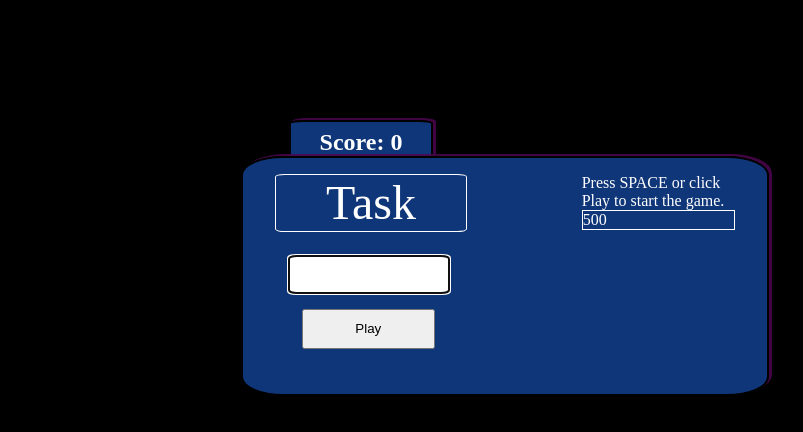
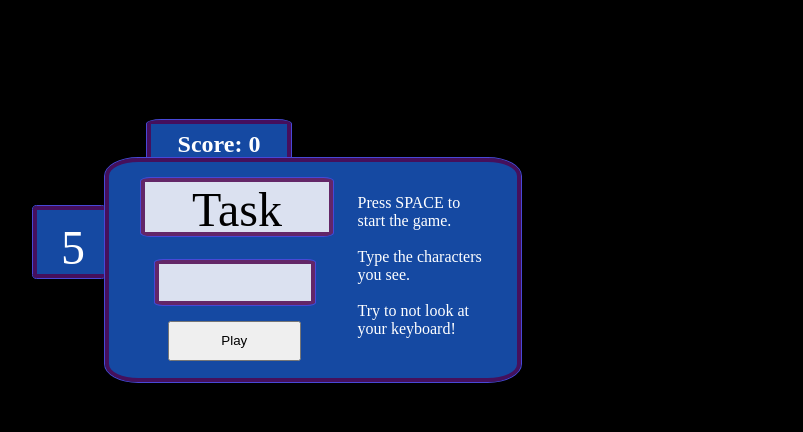
Before and after one commit to weskeiser/Typing-Game, a React (Create React App) app: page / in a window 1280 px wide. Shown: the top 432 px of the page, without its empty margins (47-850 px from the left). Built offline with nearby package versions, Linux system fonts and the light colour scheme.

Commit message:
progress backup

```diff
--- a/src/App.tsx
+++ b/src/App.tsx
@@ -12,6 +12,7 @@ import StatusMessage from './modules/StatusMessage/StatusMessage';
 import handleKeyPress from './functions/handleKeyPress';
 
 import characterDatabase from './database/characterDatabase';
+import WPM from './modules/WordsPerMinute.tsx/WordsPerMinute';
 
 function App() {
   // States
@@ -20,7 +21,7 @@ function App() {
   const [textInputValue, setTextInputValue] = useState('');
   const [textInputInactive, setTextInputInactive] = useState(true);
   const [taskLength, setTaskLength] = useState(4);
-  const [taskTimer, setTaskTimer] = useState(500);
+  const [taskTimer, setTaskTimer] = useState(5);
   const [timeRemaining, setTimeRemaining] = useState(taskTimer);
   const [intervalId, setIntervalId] = useState(0);
   const [gameStatus, setGameStatus] = useState('');
@@ -57,10 +58,18 @@ function App() {
       onKeyDown={(e) => handleKeyPress(e, startButtonRef)}
       onClick={() => focusInput}
     >
+      <div className="game__upper-modules">
         <ProgressDisplay progress={progress} />
-      <div className="game__container">
-        <section className="game--left">
-          {/* <h1 className="game__title">Typing Game</h1> */}
+        <WPM
+          taskTimer={taskTimer}
+          progress={progress}
+          gameStatus={gameStatus}
+        />
+      </div>
+      <div className="game__horizontal-modules">
+        <Countdown timeRemaining={timeRemaining} />
+        <div className="game__main">
+          <section className="game__main--left">
             <TaskDisplay currentTask={displayText} />
             <TextInput
               textInputValue={textInputValue}
@@ -89,10 +98,14 @@ function App() {
               gameStatus={gameStatus}
             />
           </section>
-        <section className="game--right">
-          <StatusMessage gameStatus={gameStatus} progress={progress} />
-          <Countdown timeRemaining={timeRemaining} />
+          <section className="game__main--right">
+            <StatusMessage
+              gameStatus={gameStatus}
+              progress={progress}
+              taskTimer={taskTimer}
+            />
           </section>
+        </div>
       </div>
     </div>
   );
--- a/src/modules/Countdown/Countdown.tsx
+++ b/src/modules/Countdown/Countdown.tsx
@@ -1,7 +1,19 @@
 // Timer logic found in StartButton component.
 
 const Countdown = ({ timeRemaining }) => {
-  return <div className="game__countdown">{timeRemaining.toFixed()}</div>;
+  const timeRemainingInt = timeRemaining.toFixed();
+
+  return (
+    <div
+      className={
+        timeRemainingInt > 9
+          ? 'game__countdown'
+          : 'game__countdown game__countdown--singledigit'
+      }
+    >
+      {timeRemainingInt}
+    </div>
+  );
 };
 
 export default Countdown;
--- a/src/modules/ProgressDisplay/ProgressDisplay.tsx
+++ b/src/modules/ProgressDisplay/ProgressDisplay.tsx
@@ -1,7 +1,9 @@
 const ProgressDisplay = ({ progress }) => {
   return (
     <>
-      <h2 className="game__progress-display">Score: {progress}</h2>
+      <h2 className="game__upper-modules__progress-display">
+        Score: {progress}
+      </h2>
     </>
   );
 };
--- a/src/modules/StartButton/StartButton.tsx
+++ b/src/modules/StartButton/StartButton.tsx
@@ -24,7 +24,7 @@ let StartButton = (
 ) => {
   useEffect(() => {
     // End of game
-    if (intervalId && !timeRemaining) {
+    if (intervalId && timeRemaining < 0.01) {
       clearInterval(intervalId);
       setIntervalId(0);
       setTextInputInactive(true);
@@ -36,7 +36,7 @@ let StartButton = (
 
   const handleClick = () => {
     // - Play and pause game.
-    if (timeRemaining >= 1 && timeRemaining < taskTimer) {
+    if (timeRemaining >= 0.02 && timeRemaining < taskTimer) {
       // -- Pause
       if (intervalId) {
         clearInterval(intervalId);
@@ -54,7 +54,7 @@ let StartButton = (
     }
 
     if (
-      (!intervalId && timeRemaining === 0) ||
+      (!intervalId && timeRemaining <= 0.1) ||
       (!intervalId && timeRemaining === taskTimer)
     ) {
       // - Set initial task.
--- a/src/modules/StatusMessage/StatusMessage.tsx
+++ b/src/modules/StatusMessage/StatusMessage.tsx
@@ -1,23 +1,29 @@
 const StatusMessage = ({ gameStatus, progress }) => {
   const statusHandler = () => {
+    const howToStart = <p>Press SPACE to start the game.</p>;
+
     const instructions = (
       <>
-        <p>Press SPACE or click Play to start the game.</p>
+        {howToStart}
+        <br />
+        <p>Type the characters you see.</p>
+        <br />
+        <p>Try to not look at your keyboard!</p>
       </>
     );
 
     const resultMessage = (
       <>
-        {instructions}
+        {howToStart}
+        <br />
         <p>Congratulations! You scored {progress}!</p>
-        <p>Characters per minute: {progress * 4}</p>
       </>
     );
 
     return gameStatus === 'Over' ? resultMessage : instructions;
   };
 
-  return <div>{statusHandler()}</div>;
+  return <div className="game__status-message">{statusHandler()}</div>;
 };
 
 export default StatusMessage;
--- /dev/null
+++ b/src/modules/WordsPerMinute.tsx/WordsPerMinute.tsx
@@ -0,0 +1,16 @@
+const WPM = ({ taskTimer, progress, gameStatus }) => {
+  const moduleVisible =
+    gameStatus == 'Over'
+      ? 'game__upper-modules__wpm game__upper-modules__wpm--visible'
+      : 'game__upper-modules__wpm';
+  return (
+    <div className={moduleVisible}>
+      <div className="game__upper-modules__wpm__int">
+        {(progress / taskTimer) * 60}
+      </div>
+      <h2>WPM</h2>
+    </div>
+  );
+};
+
+export default WPM;
--- a/src/modules/taskDisplay/taskDisplay.tsx
+++ b/src/modules/taskDisplay/taskDisplay.tsx
@@ -1,5 +1,5 @@
 const TaskDisplay = ({ currentTask }) => {
-  return <p className="game__task-display">{currentTask}</p>;
+  return <p className="game__main__task-display">{currentTask}</p>;
 };
 
 export default TaskDisplay;
--- a/src/styles/App.css
+++ b/src/styles/App.css
@@ -10,49 +10,102 @@ html {
 }
 
 .game {
-  margin-left: 18em;
+  margin-left: 5em;
   color: #ffff;
 }
 
-.game__progress-display {
-  border: 2px solid black;
-  -webkit-box-shadow: 3px -2px rgba(78, 6, 81, 0.851);
-          box-shadow: 3px -2px rgba(78, 6, 81, 0.851);
+.game__countdown {
+  font-size: 3em;
+  background-color: #1549a2;
+  border: 4px solid rgba(78, 6, 81, 0.851);
+  border-right: 0;
+  border-radius: 5%;
+  outline: 1px solid #4848d7;
+  width: 1.5em;
+  height: 1.5em;
+  margin-top: 1em;
+  padding-left: 0.25em;
+  padding-top: 0.2em;
+}
+
+.game__countdown--singledigit {
+  padding-left: 0.5em;
+}
+
+.game__upper-modules {
+  display: -webkit-box;
+  display: -ms-flexbox;
+  display: flex;
+}
+
+.game__upper-modules > * {
+  border: 4px solid rgba(78, 6, 81, 0.851);
+  outline: 1px solid #4848d7;
   border-bottom: none;
-  margin-top: 5em;
-  margin-left: 2em;
-  padding-top: 0.3em;
-  width: 6em;
-  background-color: rgba(21, 73, 162, 0.74);
+  background-color: #1549a2;
   border-radius: 10% 10% 0 0;
   text-align: center;
 }
 
-.game__container {
-  border: 2px solid black;
-  -webkit-box-shadow: 3px -2px rgba(78, 6, 81, 0.851);
-          box-shadow: 3px -2px rgba(78, 6, 81, 0.851);
+.game__upper-modules__progress-display {
+  margin-top: 5em;
+  margin-left: 4.75em;
+  padding-top: 0.3em;
+  width: 6em;
+}
+
+.game__upper-modules__wpm {
+  position: fixed;
+  margin-top: 10em;
+  margin-left: 22.75em;
+  width: 5em;
+  -webkit-transition: margin-top 0.5s;
+  transition: margin-top 0.5s;
+  z-index: -1;
+}
+
+.game__upper-modules__wpm--visible {
+  margin-top: 4.3em;
+}
+
+.game__upper-modules__wpm__int {
+  font-size: 3em;
+}
+
+.game__horizontal-modules {
+  display: -webkit-box;
+  display: -ms-flexbox;
+  display: flex;
+}
+
+.game__main {
+  border: 4px solid rgba(78, 6, 81, 0.851);
+  outline: 1px solid #4848d7;
+  border: 4px solid rgba(78, 6, 81, 0.851);
   display: -ms-grid;
   display: grid;
-  -ms-grid-columns: 2fr 1fr;
-      grid-template-columns: 2fr 1fr;
-  background-color: rgba(21, 73, 162, 0.74);
+  -ms-grid-columns: 1.7fr 1fr;
+      grid-template-columns: 1.7fr 1fr;
+  background-color: #1549a2;
   border-radius: 8%;
-  width: 33em;
-  height: 15em;
+  width: 26em;
+  height: 14em;
   padding: 1em 2em;
 }
 
-.game--left > * {
+.game__main--left > * {
   margin-bottom: 0.5em;
 }
 
-.game__title {
-  width: 100%;
+.game__main--right {
+  margin-top: 1em;
 }
 
-.game__task-display {
-  border: 1px solid white;
+.game__main__task-display {
+  border: 4px solid rgba(78, 6, 81, 0.851);
+  outline: 1px solid #4848d7;
+  color: #000;
+  background-color: #dbe1f0;
   border-radius: 5%;
   height: 1.2em;
   width: 4em;
@@ -62,9 +115,11 @@ html {
 
 .game__input {
   font-size: 2em;
+  background-color: #dbe1f0;
+  border: 4px solid rgba(78, 6, 81, 0.851);
+  outline: 1px solid #4848d7;
   width: 5em;
   border-radius: 5%;
-  border: none;
   padding-left: 0.1em;
   text-align: center;
   margin-left: 0.45em;
@@ -76,8 +131,4 @@ html {
   height: 3em;
   margin-left: 2em;
 }
-
-.game__countdown {
-  border: 1px solid white;
-}
 /*# sourceMappingURL=App.css.map */
--- a/src/styles/App.scss
+++ b/src/styles/App.scss
@@ -4,66 +4,125 @@
   box-sizing: border-box;
 }
 
-// $game-background: hsla(222, 81%, 29%, 0.74);
-$game-background: hsla(218, 77%, 36%, 0.74);
-$game-border: 2px solid black;
+$game-background: hsla(218, 77%, 36%, 1);
+$game-border: 4px solid hsla(298, 86%, 17%, 0.851);
+$game-outline: 1px solid rgb(72, 72, 215);
+
+$countdown-width: 1.5em;
+$countdown-height: 1.5em;
+$countdown-padding-left: 0.25em;
+
+$display-background: rgb(219, 225, 240);
 
 html {
   background-color: #000;
 }
 
 .game {
-  margin-left: 18em;
+  margin-left: 5em;
   color: #ffff;
 
-  &__progress-display {
+  // Components outside box
+  &__countdown {
+    font-size: 3em;
+    background-color: $game-background;
     border: $game-border;
-    box-shadow: 3px -2px hsla(298, 86%, 17%, 0.851);
+    border-right: 0;
+    border-radius: 5%;
+    outline: $game-outline;
+    width: $countdown-width;
+    height: $countdown-height;
+    margin-top: 1em;
+    padding-left: $countdown-padding-left;
+    padding-top: 0.2em;
+
+    &--singledigit {
+      padding-left: $countdown-padding-left + 0.25em;
+    }
+  }
+
+  // Containers
+  &__upper-modules {
+    display: flex;
+
+    & > * {
+      border: $game-border;
+      outline: $game-outline;
       border-bottom: none;
-    margin-top: 5em;
-    margin-left: 2em;
-    padding-top: 0.3em;
-    width: 6em;
       background-color: $game-background;
       border-radius: 10% 10% 0 0;
       text-align: center;
     }
 
-  &__container {
+    &__progress-display {
+      margin-top: 5em;
+      margin-left: $countdown-width + $countdown-padding-left + 3em;
+      padding-top: 0.3em;
+      width: 6em;
+    }
+
+    &__wpm {
+      position: fixed;
+      margin-top: 10em;
+      margin-left: $countdown-width + $countdown-padding-left + 21em;
+      width: 5em;
+      transition: margin-top 0.5s;
+      z-index: -1;
+
+      &--visible {
+        margin-top: 4.3em;
+      }
+
+      &__int {
+        font-size: 3em;
+      }
+    }
+  }
+
+  &__horizontal-modules {
+    display: flex;
+  }
+
+  &__main {
     border: $game-border;
-    box-shadow: 3px -2px hsla(298, 86%, 17%, 0.851);
+    outline: $game-outline;
+    border: 4px solid hsla(298, 86%, 17%, 0.851);
     display: grid;
-    grid-template-columns: 2fr 1fr;
+    grid-template-columns: 1.7fr 1fr;
     background-color: $game-background;
     border-radius: 8%;
-    width: 33em;
-    height: 15em;
+    width: 26em;
+    height: 14em;
     padding: 1em 2em;
-  }
 
     &--left > * {
       margin-bottom: 0.5em;
-    // margin: auto 0;
     }
 
-  &__title {
-    width: 100%;
+    &--right {
+      margin-top: 1em;
     }
 
     &__task-display {
-    border: 1px solid white;
+      border: $game-border;
+      outline: $game-outline;
+      color: #000;
+      background-color: $display-background;
       border-radius: 5%;
       height: 1.2em;
       width: 4em;
       font-size: 3em;
       text-align: center;
     }
+  }
 
   &__input {
     font-size: 2em;
+    background-color: $display-background;
+    border: $game-border;
+    outline: $game-outline;
     width: 5em;
     border-radius: 5%;
-    border: none;
     padding-left: 0.1em;
     text-align: center;
     margin-left: 0.45em;
@@ -75,8 +134,4 @@ html {
     height: 3em;
     margin-left: 2em;
   }
-
-  &__countdown {
-    border: 1px solid white;
 }
-}
```
Also changed, not shown: 1 other file (tests, documents, lock files or other folders). Lines whose indentation alone changed are shown as unchanged.
